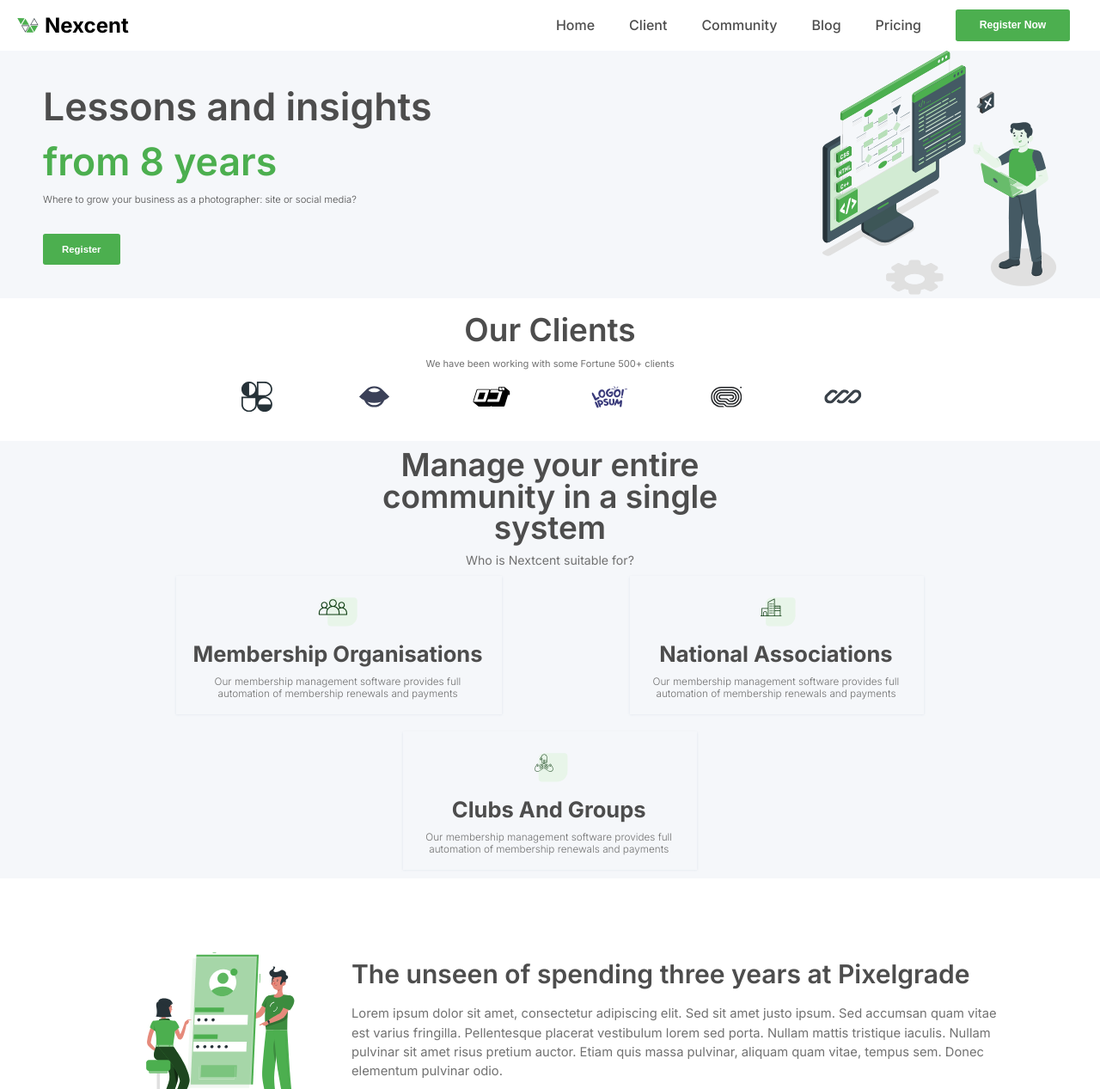
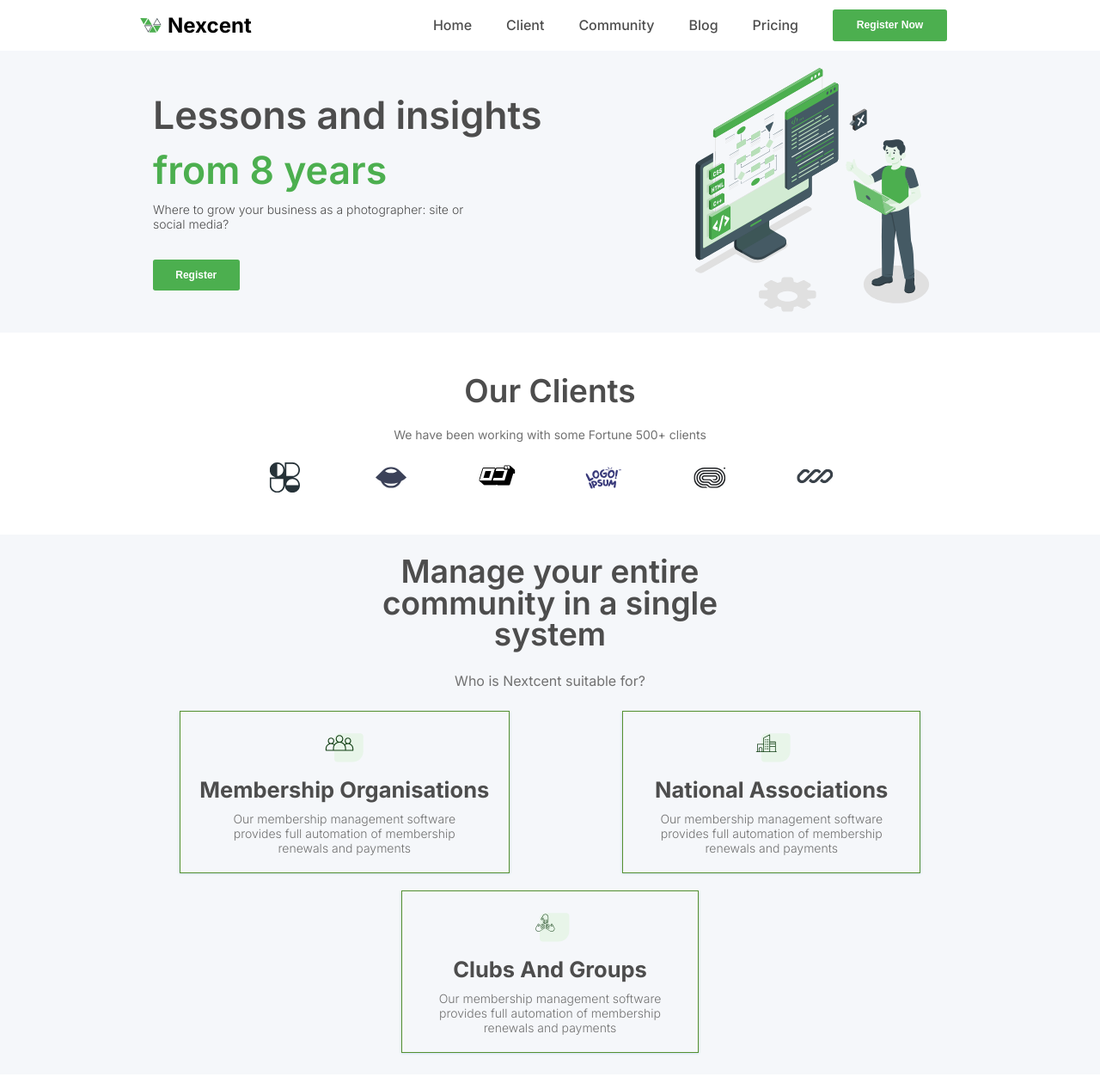
Before and after one commit to dipenmagdani/Webelight-Curriculum, a plain HTML site: page task-3-staticwebpage/index.html in a window 1280 px wide. Shown: the top 1267 px of the page at 86% size. Drawn offline with Linux system fonts and the light colour scheme.

Commit message:
added grid on client logo and created container

```diff
--- a/task-3-staticwebpage/index.html
+++ b/task-3-staticwebpage/index.html
@@ -17,8 +17,8 @@
 </head>
 
 <body>
-    <main class="container">
-        <!-- Navbar  -->
+    <!-- Navbar  -->
+    <div class="container">
         <nav class="navbar">
             <div class="logo">
                 <img src="assets/logo.svg" alt="Nexcent logo" />
@@ -40,9 +40,11 @@
                 </ul>
             </div>
         </nav>
+    </div>
 
-        <!-- Hero Section -->
-        <section class="hero">
+    <!-- Hero Section -->
+    <div class="hero-class">
+        <section class="hero container">
             <div class="hero-content">
                 <h1 class="head-1">Lessons and insights</h1>
                 <h1 class="head-2">from 8 years</h1>
@@ -55,8 +57,10 @@
                 <img src="assets/illustarion.svg" alt="Hero image" />
             </aside>
         </section>
+    </div>
 
-        <!-- Client Section -->
+    <!-- Client Section -->
+    <div class="container">
         <section class="clients" id="clients">
             <h1>Our Clients</h1>
             <p>We have been working with some Fortune 500+ clients</p>
@@ -69,9 +73,11 @@
                 <img src="assets/c6.svg" aria-label="client-6" />
             </div>
         </section>
+    </div>
 
-        <!-- Info Section -->
-        <section class="info" id="community">
+    <!-- Info Section -->
+    <div class="info-class">
+        <section class="info container" id="community">
             <h1>Manage your entire community in a single system</h1>
             <p>Who is Nextcent suitable for?</p>
             <div class="info-boxes">
@@ -101,25 +107,28 @@
                 </div>
             </div>
         </section>
+    </div>
 
-        <!-- Pixelgrade Section -->
+    <!-- Pixelgrade Section -->
+    <div class="container">
         <section class="pixelgrade">
             <img src="assets/mobile_illustration.svg" aria-label="pixelgrade" />
             <div class="pixelgrade-content">
                 <h1>The unseen of spending three years at Pixelgrade</h1>
                 <p>
-                    Lorem ipsum dolor sit amet, consectetur adipiscing elit. Sed sit
-                    amet justo ipsum. Sed accumsan quam vitae est varius fringilla.
-                    Pellentesque placerat vestibulum lorem sed porta. Nullam mattis
-                    tristique iaculis. Nullam pulvinar sit amet risus pretium auctor.
-                    Etiam quis massa pulvinar, aliquam quam vitae, tempus sem. Donec
-                    elementum pulvinar odio.
+                    Spending three years at Pixelgrade reveals the unseen layers of growth and transformation. It’s a
+                    journey of honing creativity, embracing challenges, and building meaningful connections. Behind the
+                    scenes, it's about crafting ideas that inspire, learning from failures, and celebrating small
+                    victories. Every day shapes a story of innovation and collaboration. These years are not just
+                    milestones but stepping stones to greater possibilities.
                 </p>
                 <button>Learn More</button>
             </div>
         </section>
+    </div>
 
-        <footer class="footer" role="contentinfo">
+    <div class="footer-class">
+        <footer class="footer container" role="contentinfo">
             <div class="left-section">
                 <div class="logo">
                     <img src="assets/logo.svg" alt="Nexcent logo" />
@@ -170,7 +179,7 @@
                 </div>
             </div>
         </footer>
-    </main>
+    </div>
 
 </body>
 
--- a/task-3-staticwebpage/styles/style.css
+++ b/task-3-staticwebpage/styles/style.css
@@ -9,9 +9,10 @@
   scroll-behavior: smooth;
 }
 .container {
-  max-width: 1440px;
+  max-width: 1024px;
   height: auto;
   margin: 0 auto;
+  padding: 0px 15px;
 }
 .navbar {
   width: 100%;
@@ -69,7 +70,9 @@
 .navbar .nav ul button:hover {
   background-color: #429644;
 }
-
+.hero-class {
+  background-color: #f5f7fa;
+}
 .hero {
   width: 100%;
   max-height: 600.95px;
@@ -77,7 +80,6 @@
   justify-content: space-between;
   align-items: center;
   padding: 0px 50px;
-  background-color: #f5f7fa;
 }
 
 .hero .hero-content {
@@ -98,7 +100,7 @@
   color: #4caf4f;
 }
 .hero .hero-content p {
-  font-size: 11.27px;
+  font-size: 14px;
   color: #4d4d4d;
   font-weight: 300;
   padding-bottom: 22.27px;
@@ -106,14 +108,14 @@
   text-wrap: wrap;
 }
 .hero .hero-content button {
-  max-width: 89.55px;
+  max-width: 100.55px;
   height: 36.49px;
   background-color: #4caf4f;
   border: none;
   color: #ffffff;
   border-radius: 2.78px;
   cursor: pointer;
-  font-size: 11.4px;
+  font-size: 12px;
   font-weight: 550;
 }
 .hero .hero-content button:hover {
@@ -121,6 +123,9 @@
 }
 .hero .hero-img {
   max-width: 100%;
+}
+.hero .hero-img img {
+  padding: 20px;
 }
 
 .clients {
@@ -130,8 +135,9 @@
   flex-direction: column;
   justify-content: space-between;
   align-items: center;
-  padding-top: 14px;
-  gap: 10px;
+  padding: 25px;
+  margin-top: 20px;
+  gap: 20px;
 }
 
 .clients h1 {
@@ -141,31 +147,39 @@
 }
 .clients p {
   color: #717171;
-  font-size: 11.14px;
+  font-size: 14px;
   font-weight: 400;
 }
 
-.clients .client-logos {
+/* .clients .client-logos {
   max-width: 801px;
   display: flex;
   gap: 93px;
+} */
+.clients .client-logos {
+  display: grid;
+  grid-template-columns: repeat(6, 3fr);
+  gap: 80px;
 }
 
 .clients .client-logos img {
   width: 43.4px;
 }
 
+.info-class {
+  background-color: #f5f7fa;
+}
 .info {
   width: 100%;
   max-height: 1210.8px;
   display: flex;
   flex-direction: column;
   align-items: center;
-  margin-top: 30px;
-  padding: 10px;
-  gap: 10px;
-  background-color: #f5f7fa;
+  margin-top: 20px;
+  padding: 25px;
+  gap: 25px;
 }
+
 .info h1 {
   max-width: 500.72px;
   text-align: center;
@@ -175,7 +189,7 @@
   line-height: 36.6px;
 }
 .info p {
-  font-size: 14.14px;
+  font-size: 16px;
   color: #717171;
   font-weight: 400;
 }
@@ -191,9 +205,10 @@
   display: flex;
   flex-direction: column;
   align-items: center;
-  box-shadow: 0px 1.39px 2.78px rgba(171, 190, 209, 0.3);
-  padding: 19.71px 22.27px 16.71px 19.71px;
+  box-shadow: 0px 1.39px 2.78px rgba(35, 126, 218, 0.3);
+  padding: 19.71px 22.27px 19.71px 22.27px;
   gap: 7px;
+  border: 1.3px solid #55912f;
 }
 
 .info .info-boxes .info-box img {
@@ -211,11 +226,8 @@
 .info .info-boxes .info-box p {
   max-width: 300.06px;
   text-align: center;
-  font-size: 11.74px;
+  font-size: 14px;
   font-weight: 300;
-}
-.info .info-boxes .info-box {
-  cursor: pointer;
 }
 
 .pixelgrade {
@@ -225,6 +237,8 @@
   display: flex;
   justify-content: center;
   align-items: center;
+  padding: 25px;
+  margin-top: 20px;
 }
 .pixelgrade .pixelgrade-content {
   width: 100%;
@@ -232,9 +246,11 @@
   flex-direction: column;
   gap: 17px;
   max-height: 1000px;
+  padding: 10px;
 }
 .pixelgrade img {
-  max-width: 100%;
+  max-width: 310px;
+  padding: 10px;
 }
 .pixelgrade h1 {
   max-width: 100%;
@@ -263,10 +279,12 @@
   background-color: #429644;
 }
 
+.footer-class {
+  background-color: #263238;
+}
 .footer {
   max-width: 100%;
   max-height: 229px;
-  background-color: #263238;
   display: flex;
   justify-content: space-evenly;
   align-items: center;
@@ -428,10 +446,9 @@
     width: 70px;
   }
   .clients .client-logos {
-    flex-wrap: wrap;
-    align-items: center;
-    justify-content: center;
-    gap: 10px;
+    grid-template-columns: repeat(3, 2fr);
+    gap: 100px;
+    row-gap: 20px;
   }
 
   .info {
@@ -535,8 +552,13 @@
   }
 }
 
-@media (max-width: 470px) {
+@media (max-width: 481px) {
   .pixelgrade img {
     display: none;
   }
+  .clients .client-logos {
+    grid-template-columns: repeat(2, 2fr);
+    gap: 100px;
+    row-gap: 20px;
+  }
 }
```
